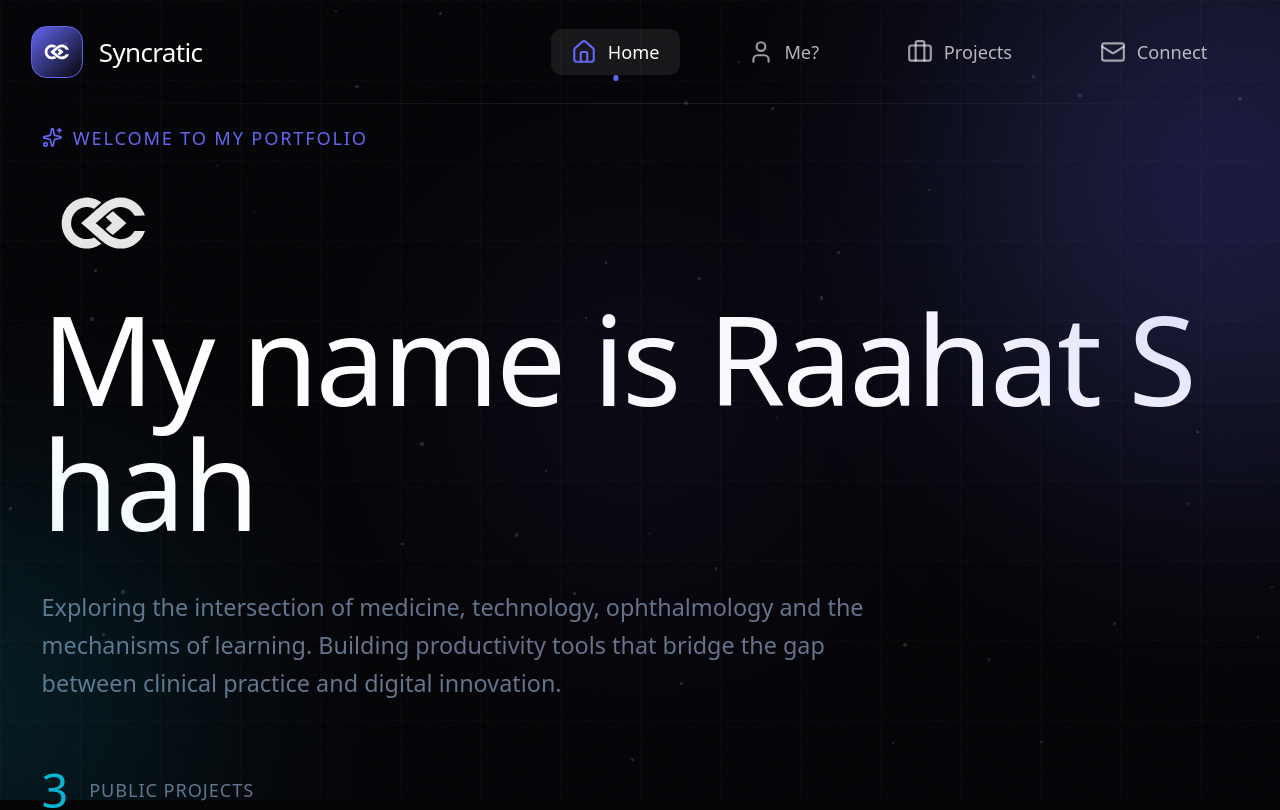
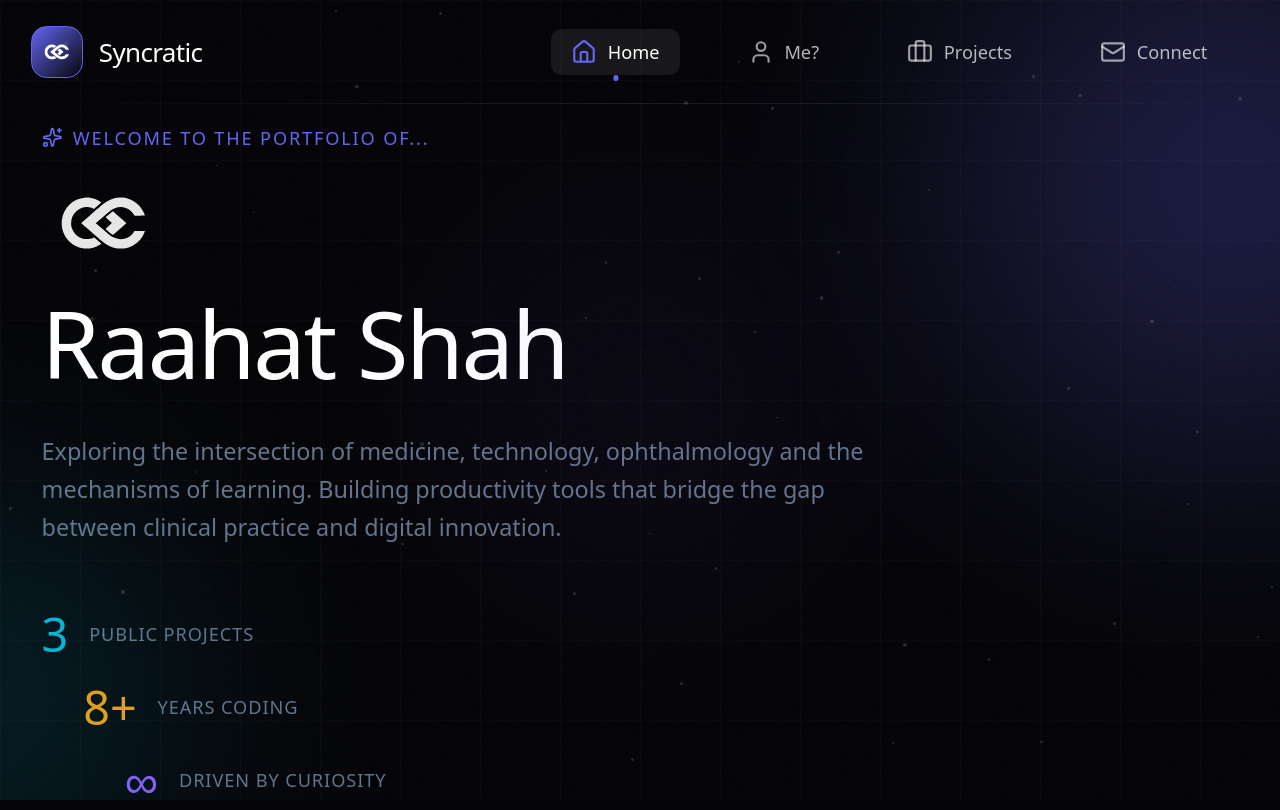
Before and after one commit to Syncrose1/Syncratic.app, a Next.js app: page / in a window 1280 px wide. Shown: the top 810 px of the page. Built offline with nearby package versions, Linux system fonts and the light colour scheme.

Commit message:
Update hero: cleaner intro, smaller name font size

```diff
--- a/app/page.tsx
+++ b/app/page.tsx
@@ -29,7 +29,7 @@ export default function HomePage() {
           <Sparkles className="h-4 w-4 text-[var(--accent-primary)]" />
           <span className="text-sm font-medium tracking-widest text-[var(--accent-primary)] uppercase"
           >
-            Welcome to my portfolio
+            Welcome to the portfolio of...
           </span>
         </motion.div>
 
@@ -49,34 +49,26 @@ export default function HomePage() {
 
         {/* Main Title */}
         <div className="mb-8">
-          {/* Mobile: Two lines with break */}
+          {/* Mobile */}
           <div className="sm:hidden">
             <AnimatedText
-              text="My name is"
+              text="Raahat Shah"
               type="chars"
               animation="fadeUp"
               delay={0.3}
               staggerDelay={0.05}
               className="text-4xl font-light tracking-tight text-white"
             />
+          </div>
+          {/* Desktop */}
+          <div className="hidden sm:block">
             <AnimatedText
               text="Raahat Shah"
               type="chars"
               animation="fadeUp"
-              delay={0.5}
-              staggerDelay={0.05}
-              className="text-4xl font-light tracking-tight text-white"
-            />
-          </div>
-          {/* Desktop: Single line */}
-          <div className="hidden sm:block">
-            <AnimatedText
-              text="My name is Raahat Shah"
-              type="chars"
-              animation="fadeUp"
               delay={0.3}
               staggerDelay={0.05}
-              className="text-5xl md:text-6xl lg:text-7xl xl:text-8xl font-light tracking-tight text-white"
+              className="text-5xl md:text-5xl lg:text-6xl xl:text-7xl font-light tracking-tight text-white"
             />
           </div>
         </div>
```
